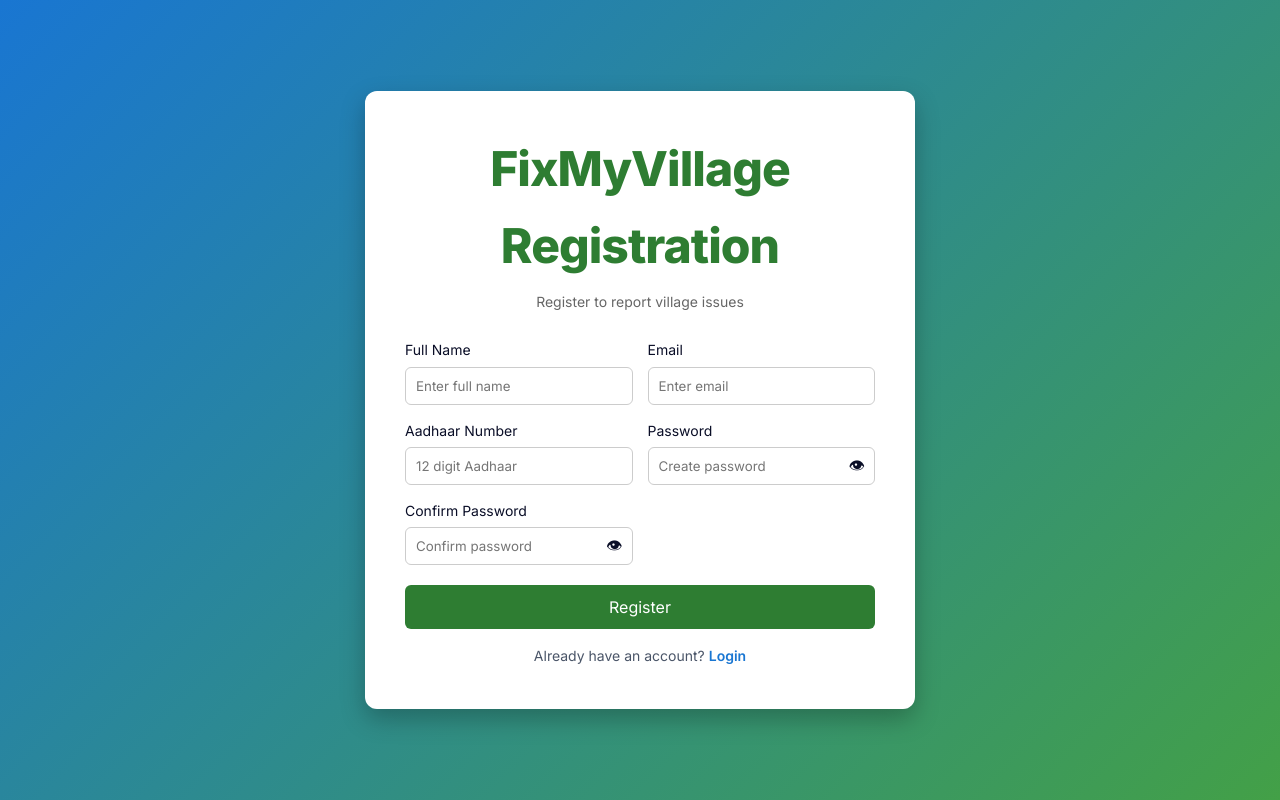
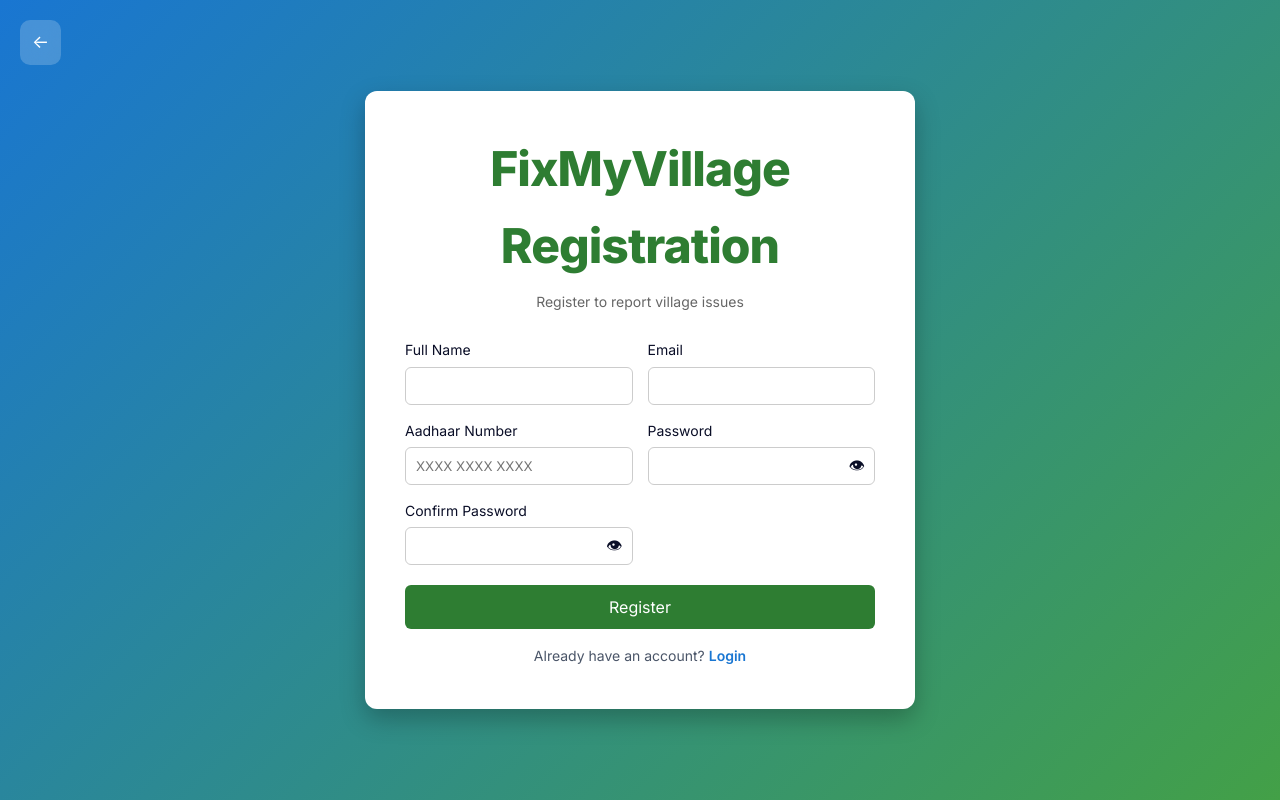
Before and after one commit to skmsajid/fixmyvillage, a React (Vite) app in the folder client/: page /signup in a window 1280 px wide. Built offline with nearby package versions, Linux system fonts and the light colour scheme.

Commit message:
feat: Implement Toast component for notifications and integrate it into Login and Signup pages

```diff
--- /dev/null
+++ b/client/src/components/Toast.jsx
@@ -0,0 +1,9 @@
+import "../styles/Toast.css";
+
+export default function Toast({ message, type }) {
+  return (
+    <div className={`toast ${type}`}>
+      {message}
+    </div>
+  );
+}
--- a/client/src/pages/Login.jsx
+++ b/client/src/pages/Login.jsx
@@ -1,10 +1,14 @@
 import { useState, useEffect } from "react";
 import { Link, useNavigate } from "react-router-dom";
+import Toast from "../components/Toast";
 import "../styles/login.css";
 
 export default function Login() {
 
   const navigate = useNavigate();
+
+  const [loading, setLoading] = useState(false);
+  const [toast, setToast] = useState(null);
 
   const [formData, setFormData] = useState({
     role: "villager",
@@ -14,24 +18,20 @@ export default function Login() {
 
   const [showPassword, setShowPassword] = useState(false);
 
-    // ⭐ Redirect if already logged in
+  // 🔁 redirect if already logged
   useEffect(() => {
-
     const role = localStorage.getItem("role");
 
-    if (role === "admin") {
-      navigate("/admin");
-    }
+    if (role === "admin") navigate("/admin");
+    else if (role === "worker") navigate("/worker");
+    else if (role === "villager") navigate("/villager");
+  }, [navigate]);
 
-    else if (role === "worker") {
-      navigate("/worker");
-    }
+  const showToast = (msg, type) => {
+    setToast({ message: msg, type });
+    setTimeout(() => setToast(null), 3000);
+  };
 
-    else if (role === "villager") {
-      navigate("/villager");
-    }
-
-  }, []);
   const handleChange = (e) => {
     setFormData({
       ...formData,
@@ -39,66 +39,61 @@ export default function Login() {
     });
   };
 
-
   const handleSubmit = async (e) => {
-
     e.preventDefault();
 
+    if (loading) return; // 🔥 block multiple clicks
+
+    setLoading(true);
+
     try {
-
       const response = await fetch("http://localhost:5000/api/auth/login", {
-
         method: "POST",
-
         headers: {
           "Content-Type": "application/json"
         },
-
         body: JSON.stringify(formData)
-
       });
 
       const data = await response.json();
 
       if (!response.ok) {
-        alert(data.message || "Login failed");
+        showToast(data.message || "Login failed", "error");
+        setLoading(false); // only here reset
         return;
       }
 
-      // ⭐ Save user session
+      // ✅ Save session
       localStorage.setItem("role", data.role);
       localStorage.setItem("userId", data.user.id);
       localStorage.setItem("userName", data.user.name);
 
-      alert("Login Successful");
+      showToast("Login Successful", "success");
 
-
-      // Role Based Navigation
-
-      if (data.role === "admin") {
-        navigate("/admin");
-      }
-
-      else if (data.role === "worker") {
-        navigate("/worker");
-      }
-
-      else {
-        navigate("/villager");
-      }
+      // 🔥 KEEP BUTTON BLOCKED UNTIL NAVIGATION
+      setTimeout(() => {
+        if (data.role === "admin") navigate("/admin");
+        else if (data.role === "worker") navigate("/worker");
+        else navigate("/villager");
+      }, 1200);
 
     } catch (error) {
-
       console.error(error);
-      alert("Server error. Please try again.");
-
+      showToast("Server error. Try again", "error");
+      setLoading(false);
     }
-
   };
-
 
   return (
     <div className="login-container">
+
+      {/* 🔙 Back */}
+      <div className="back-btn" onClick={() => navigate("/")}>
+        ←
+      </div>
+
+      {/* 🔔 Toast */}
+      {toast && <Toast message={toast.message} type={toast.type} />}
 
       <div className="login-card">
 
@@ -109,10 +104,8 @@ export default function Login() {
 
           <div className="form-grid">
 
-            {/* ROLE SELECT */}
             <div className="input-group">
               <label>Login As</label>
-
               <select
                 name="role"
                 value={formData.role}
@@ -124,32 +117,24 @@ export default function Login() {
               </select>
             </div>
 
-
-            {/* EMAIL */}
             <div className="input-group">
               <label>Email</label>
-
               <input
                 type="email"
                 name="email"
-                placeholder="Enter email"
                 value={formData.email}
                 onChange={handleChange}
                 required
               />
             </div>
 
-
-            {/* PASSWORD */}
             <div className="input-group password-group">
               <label>Password</label>
 
               <div className="password-wrapper">
-
                 <input
                   type={showPassword ? "text" : "password"}
                   name="password"
-                  placeholder="Enter password"
                   value={formData.password}
                   onChange={handleChange}
                   required
@@ -161,22 +146,18 @@ export default function Login() {
                 >
                   {showPassword ? "🙈" : "👁"}
                 </span>
-
               </div>
             </div>
 
           </div>
 
-
-          {/* LOGIN BUTTON */}
-          <button className="login-btn">
-            Login
+          {/* 🔥 BUTTON */}
+          <button className="login-btn" disabled={loading}>
+            {loading ? "Logging in..." : "Login"}
           </button>
 
         </form>
 
-
-        {/* SIGNUP NAVIGATION */}
         <p className="auth-switch">
           Don't have an account? <Link to="/signup">Register</Link>
         </p>
--- a/client/src/pages/Signup.jsx
+++ b/client/src/pages/Signup.jsx
@@ -1,10 +1,14 @@
 import { useState, useEffect } from "react";
 import { Link, useNavigate } from "react-router-dom";
+import Toast from "../components/Toast";
 import "../styles/Signup.css";
 
 export default function Signup() {
 
-  const navigate = useNavigate();   // ⭐ define navigate
+  const navigate = useNavigate();
+
+  const [loading, setLoading] = useState(false);
+  const [toast, setToast] = useState(null);
 
   const [formData, setFormData] = useState({
     name: "",
@@ -17,83 +21,102 @@ export default function Signup() {
   const [showPassword, setShowPassword] = useState(false);
   const [showConfirm, setShowConfirm] = useState(false);
 
+  // 🔁 redirect if logged in
+  useEffect(() => {
+    const role = localStorage.getItem("role");
+    if (role === "admin") navigate("/admin");
+    else if (role === "worker") navigate("/worker");
+    else if (role === "villager") navigate("/villager");
+  }, [navigate]);
 
-  // Redirect if already logged in
-  useEffect(() => {
+  // 🔔 toast helper
+  const showToast = (msg, type) => {
+    setToast({ message: msg, type });
+    setTimeout(() => setToast(null), 3000);
+  };
 
-    const role = localStorage.getItem("role");
+  // 🔥 Aadhaar formatter (XXXX XXXX XXXX)
+  const formatAadhar = (value) => {
+    const digits = value.replace(/\D/g, "").slice(0, 12);
+    return digits.replace(/(\d{4})(?=\d)/g, "$1 ");
+  };
 
-    if (role === "admin") {
-      navigate("/admin");
-    }
-    else if (role === "worker") {
-      navigate("/worker");
-    }
-    else if (role === "villager") {
-      navigate("/villager");
+  // ✏️ input change
+  const handleChange = (e) => {
+    const { name, value } = e.target;
+
+    if (name === "aadhar") {
+      const formatted = formatAadhar(value);
+      setFormData({
+        ...formData,
+        aadhar: formatted
+      });
+      return;
     }
 
-  }, [navigate]);
-
-
-  const handleChange = (e) => {
     setFormData({
       ...formData,
-      [e.target.name]: e.target.value
+      [name]: value
     });
   };
 
-
+  // 🚀 submit
   const handleSubmit = async (e) => {
-
     e.preventDefault();
 
+    if (loading) return;
+    setLoading(true);
+
+    const rawAadhar = formData.aadhar.replace(/\s/g, "");
+
+    // 🔒 validation
+    if (rawAadhar.length !== 12) {
+      showToast("Aadhaar must be exactly 12 digits", "error");
+      setLoading(false);
+      return;
+    }
+
     if (formData.password !== formData.confirmPassword) {
-      alert("Passwords do not match");
+      showToast("Passwords do not match", "error");
+      setLoading(false);
       return;
     }
 
     try {
-
       const res = await fetch("http://localhost:5000/api/auth/signup", {
-
         method: "POST",
-        headers: {
-          "Content-Type": "application/json"
-        },
+        headers: {"Content-Type": "application/json"},
         body: JSON.stringify({
-          name: formData.name,
-          email: formData.email,
-          aadhar: formData.aadhar,
-          password: formData.password
+          ...formData,
+          aadhar: rawAadhar // send clean digits
         })
-
       });
 
       const data = await res.json();
 
       if (!res.ok) {
-        alert(data.message);
+        showToast(data.message, "error");
+        setLoading(false);
         return;
       }
 
-      alert("Signup request sent to admin");
+      showToast("Signup request sent", "success");
+      setTimeout(() => navigate("/login"), 1500);
 
-      navigate("/login");  // optional redirect after signup
-
-    }
-    catch (err) {
-
-      console.error(err);
-      alert("Server error");
-
+    } catch {
+      showToast("Server error", "error");
     }
 
+    setLoading(false);
   };
-
 
   return (
     <div className="signup-container">
+
+      {/* 🔙 Back */}
+      <div className="back-btn" onClick={() => navigate("/")}>←</div>
+
+      {toast && <Toast message={toast.message} type={toast.type} />}
 
       <div className="signup-card">
 
@@ -101,54 +124,36 @@ export default function Signup() {
         <p className="subtitle">Register to report village issues</p>
 
         <form onSubmit={handleSubmit}>
-
           <div className="form-grid">
 
-            {/* Full Name */}
             <div className="input-group">
               <label>Full Name</label>
+              <input name="name" onChange={handleChange} required />
+            </div>
+
+            <div className="input-group">
+              <label>Email</label>
+              <input type="email" name="email" onChange={handleChange} required />
+            </div>
+
+            {/* 🔥 Aadhaar */}
+            <div className="input-group">
+              <label>Aadhaar Number</label>
               <input
-                type="text"
-                name="name"
-                placeholder="Enter full name"
+                name="aadhar"
+                value={formData.aadhar}
                 onChange={handleChange}
+                placeholder="XXXX XXXX XXXX"
                 required
               />
             </div>
 
-            {/* Email */}
-            <div className="input-group">
-              <label>Email</label>
-              <input
-                type="email"
-                name="email"
-                placeholder="Enter email"
-                onChange={handleChange}
-                required
-              />
-            </div>
-
-            {/* Aadhaar */}
-            <div className="input-group">
-              <label>Aadhaar Number</label>
-              <input
-                type="text"
-                name="aadhar"
-                placeholder="12 digit Aadhaar"
-                maxLength="12"
-                onChange={handleChange}
-                required
-              />
-            </div>
-
-            {/* Password */}
             <div className="input-group password-group">
               <label>Password</label>
               <div className="password-wrapper">
                 <input
                   type={showPassword ? "text" : "password"}
                   name="password"
-                  placeholder="Create password"
                   onChange={handleChange}
                   required
                 />
@@ -158,14 +163,12 @@ export default function Signup() {
               </div>
             </div>
 
-            {/* Confirm Password */}
             <div className="input-group password-group">
               <label>Confirm Password</label>
               <div className="password-wrapper">
                 <input
                   type={showConfirm ? "text" : "password"}
                   name="confirmPassword"
-                  placeholder="Confirm password"
                   onChange={handleChange}
                   required
                 />
@@ -177,7 +180,9 @@ export default function Signup() {
 
           </div>
 
-          <button className="signup-btn">Register</button>
+          <button className="signup-btn" disabled={loading}>
+            {loading ? "Processing..." : "Register"}
+          </button>
 
         </form>
 
@@ -186,7 +191,6 @@ export default function Signup() {
         </p>
 
       </div>
-
     </div>
   );
 }
--- /dev/null
+++ b/client/src/styles/Toast.css
@@ -0,0 +1,43 @@
+.toast {
+  position: fixed;
+  top: 30px;
+  right: 30px;
+
+  padding: 14px 20px;
+  border-radius: 10px;
+
+  color: white;
+  font-weight: 500;
+
+  z-index: 3000;
+
+  animation: slideIn 0.4s ease, fadeOut 0.4s ease 2.6s forwards;
+}
+
+/* types */
+.toast.success {
+  background: linear-gradient(135deg, #22c55e, #16a34a);
+}
+
+.toast.error {
+  background: linear-gradient(135deg, #ef4444, #dc2626);
+}
+
+/* animations */
+@keyframes slideIn {
+  from {
+    opacity: 0;
+    transform: translateX(60px);
+  }
+  to {
+    opacity: 1;
+    transform: translateX(0);
+  }
+}
+
+@keyframes fadeOut {
+  to {
+    opacity: 0;
+    transform: translateX(60px);
+  }
+}
--- a/client/src/styles/login.css
+++ b/client/src/styles/login.css
@@ -147,3 +147,31 @@
 .auth-switch a:hover{
   text-decoration:underline;
 }
+.back-btn {
+  position: absolute;
+  top: 20px;
+  left: 20px;
+
+  background: rgba(255,255,255,0.2);
+  backdrop-filter: blur(10px);
+
+  padding: 8px 12px;
+  border-radius: 10px;
+
+  cursor: pointer;
+  font-size: 18px;
+  color: white;
+
+  transition: 0.3s;
+}
+
+.back-btn:hover {
+  background: rgba(255,255,255,0.4);
+  transform: translateX(-3px);
+}
+/* 🔥 Disabled Button Fix */
+.login-btn:disabled {
+  opacity: 0.6;
+  cursor: not-allowed;
+  transform: none;
+}
--- a/client/src/styles/signup.css
+++ b/client/src/styles/signup.css
@@ -5,6 +5,7 @@
   font-family: Arial, Helvetica, sans-serif;
 }
 
+/* BACKGROUND */
 .signup-container{
   height:100vh;
   display:flex;
@@ -13,6 +14,7 @@
   background: linear-gradient(135deg,#1976d2,#43a047);
 }
 
+/* CARD */
 .signup-card{
   background:white;
   padding:40px;
@@ -35,14 +37,14 @@
   font-size:14px;
 }
 
-/* TWO COLUMN GRID */
-
+/* GRID */
 .form-grid{
   display:grid;
   grid-template-columns:1fr 1fr;
   gap:15px;
 }
 
+/* INPUT */
 .input-group{
   display:flex;
   flex-direction:column;
@@ -66,14 +68,9 @@
   box-shadow:0 0 5px rgba(25,118,210,0.3);
 }
 
-/* PASSWORD FIELD */
-
+/* PASSWORD */
 .password-wrapper{
   position:relative;
-}
-
-.password-wrapper input{
-  width:100%;
 }
 
 .eye{
@@ -85,7 +82,6 @@
 }
 
 /* BUTTON */
-
 .signup-btn{
   margin-top:20px;
   width:100%;
@@ -104,30 +100,37 @@
   transform:scale(1.03);
 }
 
-/* ANIMATION */
-
-@keyframes fadeIn{
-  from{
-    opacity:0;
-    transform:translateY(20px);
-  }
-  to{
-    opacity:1;
-    transform:translateY(0);
-  }
+/* DISABLED */
+.signup-btn:disabled{
+  opacity:0.6;
+  cursor:not-allowed;
 }
 
-/* MOBILE */
+/* BACK BUTTON */
+.back-btn {
+  position: absolute;
+  top: 20px;
+  left: 20px;
 
-@media(max-width:600px){
-  .signup-card{
-    width:90%;
-  }
+  background: rgba(255,255,255,0.2);
+  backdrop-filter: blur(10px);
 
-  .form-grid{
-    grid-template-columns:1fr;
-  }
+  padding: 8px 12px;
+  border-radius: 10px;
+
+  cursor: pointer;
+  font-size: 18px;
+  color: white;
+
+  transition: 0.3s;
 }
+
+.back-btn:hover {
+  background: rgba(255,255,255,0.4);
+  transform: translateX(-3px);
+}
+
+/* SWITCH */
 .auth-switch{
   margin-top:15px;
   text-align:center;
@@ -143,3 +146,26 @@
 .auth-switch a:hover{
   text-decoration:underline;
 }
+
+/* ANIMATION */
+@keyframes fadeIn{
+  from{
+    opacity:0;
+    transform:translateY(20px);
+  }
+  to{
+    opacity:1;
+    transform:translateY(0);
+  }
+}
+
+/* MOBILE */
+@media(max-width:600px){
+  .signup-card{
+    width:90%;
+  }
+
+  .form-grid{
+    grid-template-columns:1fr;
+  }
+}
```
